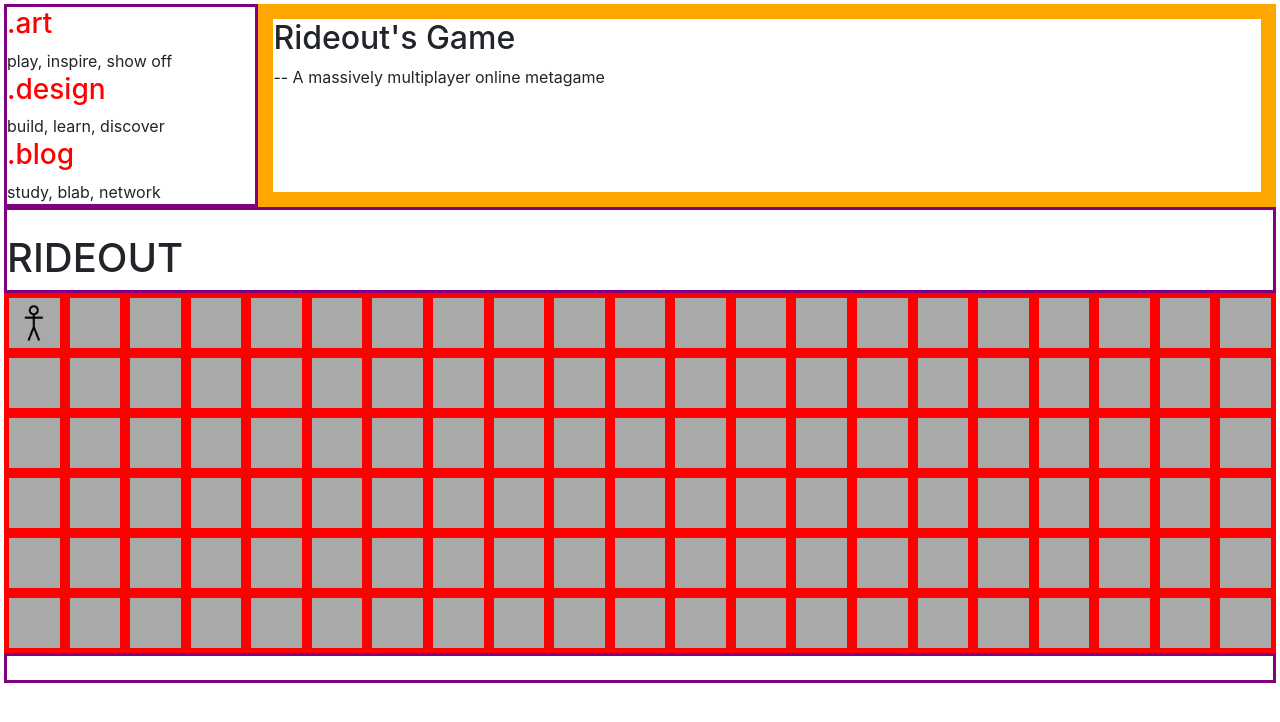
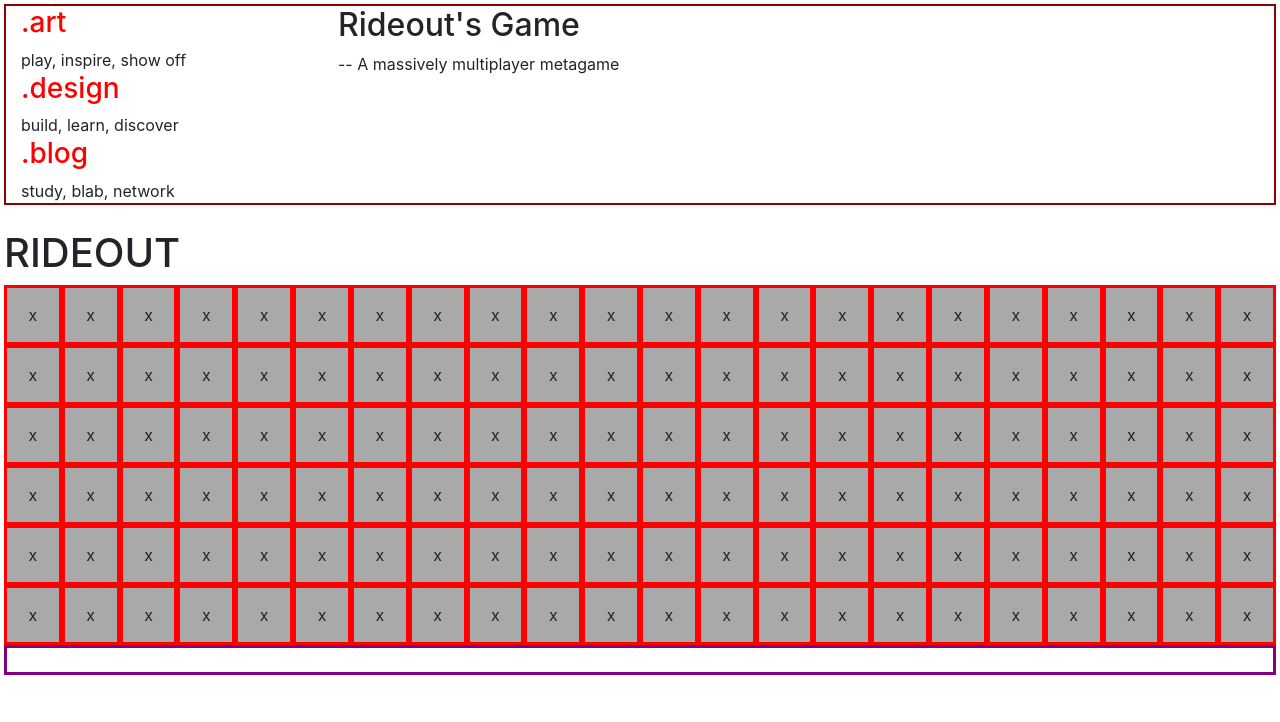
Before and after one commit to kjrideout/portfolio, a website: page index.html in a window 1280 px wide. Drawn offline with nearby package versions, Linux system fonts and the light colour scheme.

Commit message:
css style changes

```diff
--- a/css/styles.css
+++ b/css/styles.css
@@ -1,6 +1,21 @@
 *, *::before, *::after {
   box-sizing: border-box;
   margin: 0;
+}
+
+#gameGrid {
+  display: grid;
+  grid-gap: 0px;
+  height: 360px;
+  background-color: darkgrey;
+}
+
+.row {
+  border:2px solid darkred;
+}
+
+.col {
+  border:2px solid orange;
 }
 
 body {
@@ -9,7 +24,7 @@ body {
 
 .topbox-container {
   display: grid;
-  grid-template-columns: 20% 1fr;
+  grid-template-columns: 25% 1fr;
 }
 
 /*
@@ -22,25 +37,16 @@ h3 {
   color:red;
 }
 
-#ribbonMaze {
-  height: 360px;
-  /*
-  width: 100%;
-  */
-  background-color: darkgrey;
-}
-
 .testBorder {
   border: 3px solid purple
 }
 
 .cell {
-  display: flex;
+  display: grid;
   justify-content: center;
   align-items: center;
   height: 60px;
-  width: 100%;
-  border: 5px solid red;
+  border: 3px solid red;
 }
 
 #stickfig {
--- a/index.html
+++ b/index.html
@@ -1,28 +1,42 @@
 <!DOCTYPE html>
 <html lang="en">
 <head>
-  <!-- Required meta tags always come first -->
+  <!--required meta tags-->
   <meta charset="utf-8" />
   <meta name="viewport" content="width=device-width, initial-scale=1" />
 
-  <!-- Bootstrap CSS -->
+  <!--build:css css/main.css-->
   <link rel="stylesheet" href="node_modules/bootstrap/dist/css/bootstrap.min.css" />
-
-  <!-- Additional CSS must be placed after Bootstrap CSS -->
+  <link rel="stylesheet" href="node_modules/font-awesome/css/font-awesome.min.css" />
+  <link rel="stylesheet" href="node_modules/bootstrap-social/bootstrap-social.css" />
+  <link rel="stylesheet" href="css/styles.css" />
+  <!--endbuild-->
   <link rel="stylesheet" href="https://fonts.googleapis.com/css?family=Lobster|Open+Sans" />
-
-  <!--
-    <link rel="stylesheet" href="node_modules/font-awesome/css/font-awesome.min.css" />
-    <link rel="stylesheet" href="node_modules/bootstrap-social/bootstrap-social.css" />
-  -->
-
-  <link rel="stylesheet" href="css/styles.css" />
 
   <title>Rideout's Game</title>
 </head>
 
 <body onload="onLoad()">
-  <div id=topgroup>
+  <header class="container-fluid">
+    <div class="row">
+      <div class="col-sm-9 order-sm-last">
+        <h2>Rideout's Game<h2>
+        </h3>-- A massively multiplayer metagame</h2>
+      </div>
+
+      <div class="col-sm-3">
+        <h3>.art</h3>
+        play, inspire, show off
+        <h3>.design</h3>
+        build, learn, discover
+        <h3>.blog</h3>
+        study, blab, network
+      </div>
+    </div>
+  </header>
+
+  <!--this one is hidden for now-->
+  <div id=topgroup style="display: none">
     <div id=topbox class="topbox-container">
       <div id=topLinks class="grid-child testBorder">
         <h3>.art</h3>
@@ -34,7 +48,7 @@
       </div>
       <div id=treasureChest style="border: 15px solid orange;">
         <h2>Rideout's Game<h2>
-        </h3>-- A massively multiplayer online metagame</h2>
+        </h3>-- A massively multiplayer metagame</h2>
       </div>
     </div>
 
@@ -44,16 +58,13 @@
     </div>
   </div>
 
-  <div id="ribbonMaze">
-
-
-    <div id=cellGrid class="grid-container" style="display: grid; grid-gap: 0px; grid-template-columns: repeat(17, 1fr);">
-      <div id="cell-0" class="grid-child cell">
-        <a href="https://github.com/kjrideout">
-          <img src="img/stickfig.png" id="stickfig">
-        </a>
-      </div>
-      <!--remaining divs for this element will be inserted by js-->
+  <div id="gameArea">
+    <div>
+      <br>
+      <h1>RIDEOUT</h1>
+    </div>
+    <div id="gameGrid" class="grid-container">
+      <!--js will insert one div for each cell-->
     </div>
   </div>
 
@@ -65,3 +76,11 @@
 </body>
 
 </html>
+
+<!--stickman
+      <div id="cell-0" class="grid-child cell">
+        <a href="https://github.com/kjrideout">
+          <img src="img/stickfig.png" id="stickfig">
+        </a>
+      </div>
+-->
--- a/js/portfolio.js
+++ b/js/portfolio.js
@@ -1,4 +1,64 @@
 function onLoad() {
+
+  window.addEventListener('resize', function() {location.reload();} );
+
+  const cellHeight = 60; //learn to pass this
+  const xSize = Math.floor(document.getElementById('gameGrid').offsetWidth / (cellHeight * 0.95));
+  const ySize = Math.floor(document.getElementById('gameGrid').offsetHeight / cellHeight);
+  const cellDiv = document.getElementById('gameGrid');
+
+  cellDiv.style.gridTemplateColumns = "repeat(" + xSize + ", 1fr)";
+
+  for (let y = 0; y < ySize; y++) {
+    for(let x = 0; x < xSize; x++) {
+      const newCell = document.createElement('div');
+      newCell.id = "cell-" + x +"x-" + y +"y";
+      newCell.className = "grid-child cell";
+      //newCell.innerHTML = "x";
+      cellDiv.appendChild(newCell);
+    }
+  }
+
+
+  //
+  for (let i = 0; i < cellDiv.childElementCount; i++) {
+    cellDiv.children[i].innerHTML = "x"
+  }
+
+
+
+
+  // array of 4 top right bottom left
+
+}
+
+
+
+
+
+  /*
+  stickfigHTML =
+    '<div id=cellGrid class="grid-container"' +
+    'style="display: grid; grid-gap: 0px; grid-template-columns: repeat(17, 1fr);">' +
+      '<div id="cell-0" class="grid-child cell">'
+        '<a href="https://github.com/kjrideout">'
+          '<img src="img/stickfig.png" id="stickfig">'
+        '</a>'
+      '</div>'
+      '<!--remaining divs for this element will be inserted by js-->'
+    '</div>';
+  */
+
+  //let startHTML = document.cloneNode
+
+  //while(cellContainer.firstChild) {
+  //  cellContainer.removeChild(cellContainer.firstChild);
+  //}
+
+
+
+  /*
+
 
   redrawMaze();
   window.addEventListener('resize', reloadPage);
@@ -38,4 +98,5 @@ function onLoad() {
     }
     console.log(cellGridContent);
   }
-}
+
+  */
```
